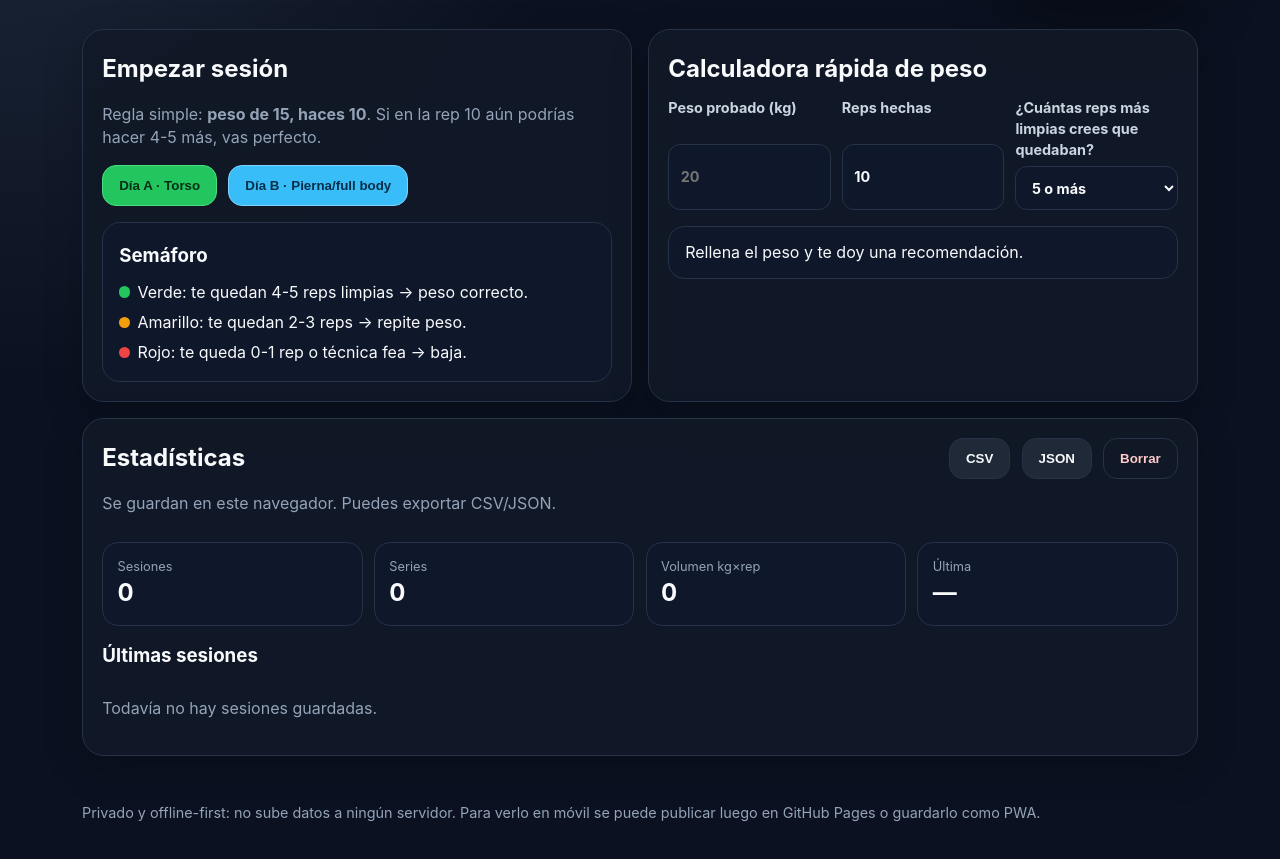
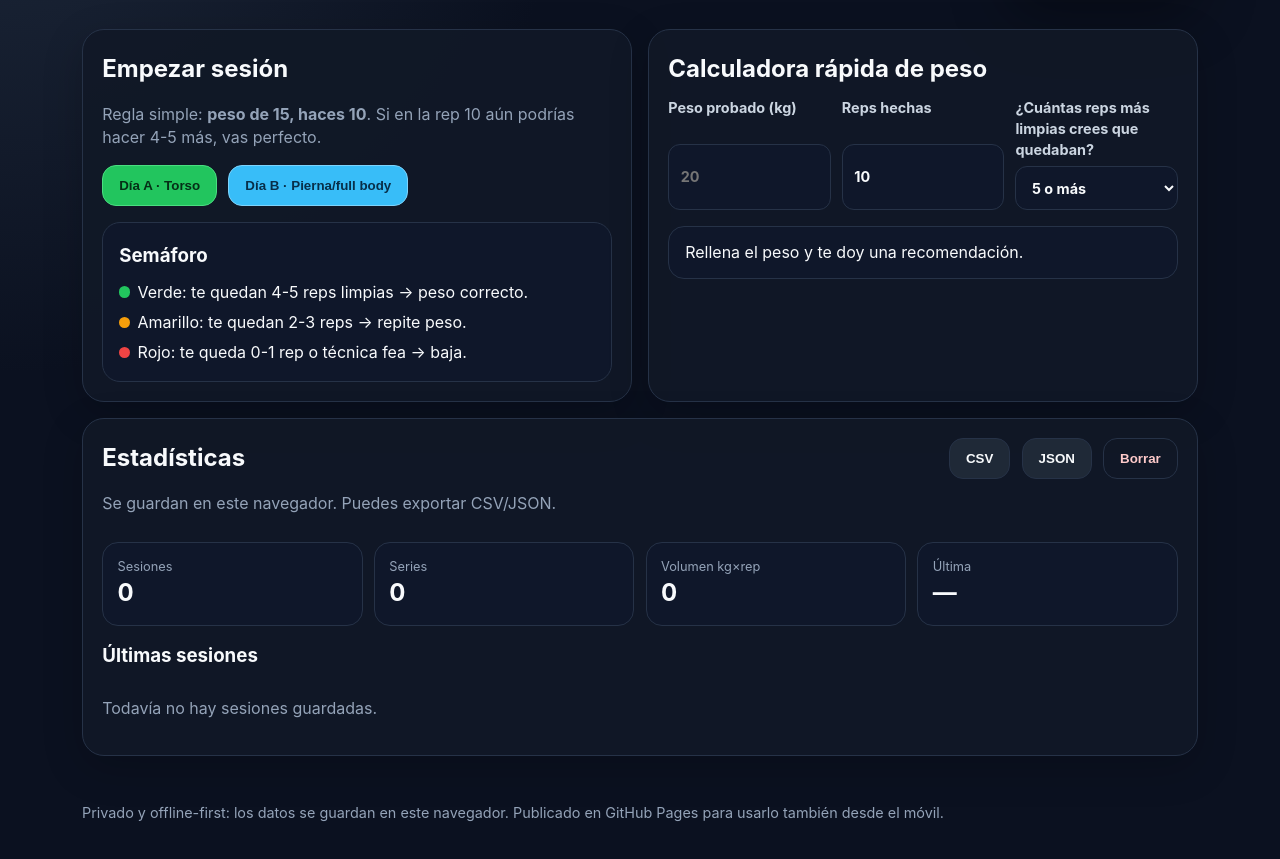
Before and after one commit to robertoalmela/entreno-roberto-tracker, a plain HTML site: page index.html in a window 1280 px wide. Shown: the part 203-1062 px from the top of the page. Drawn offline with Linux system fonts and the light colour scheme.

Commit message:
Document published Pages URL

```diff
--- a/index.html
+++ b/index.html
@@ -90,7 +90,7 @@
   </main>
 
   <footer>
-    <p>Privado y offline-first: no sube datos a ningún servidor. Para verlo en móvil se puede publicar luego en GitHub Pages o guardarlo como PWA.</p>
+    <p>Privado y offline-first: los datos se guardan en este navegador. Publicado en GitHub Pages para usarlo también desde el móvil.</p>
   </footer>
 
   <script src="app.js"></script>
```
Also changed, not shown: 1 other file.
